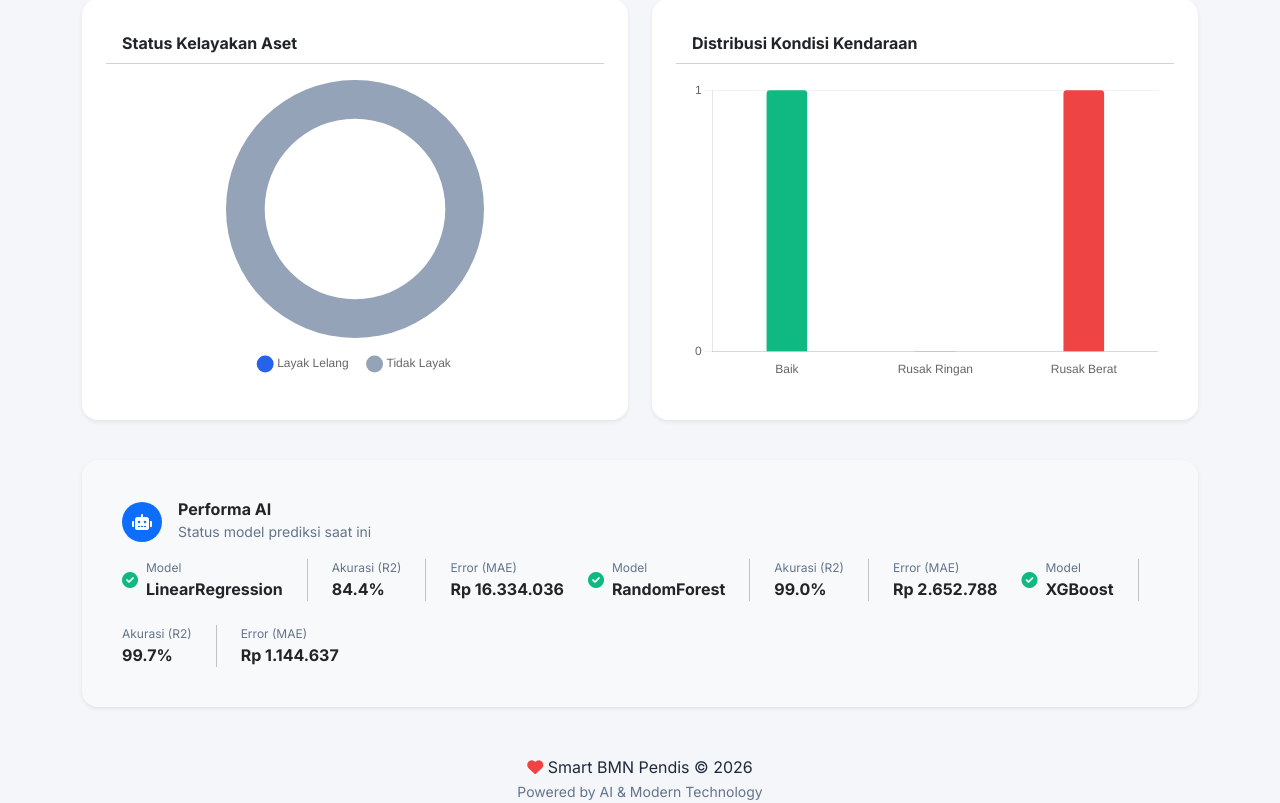
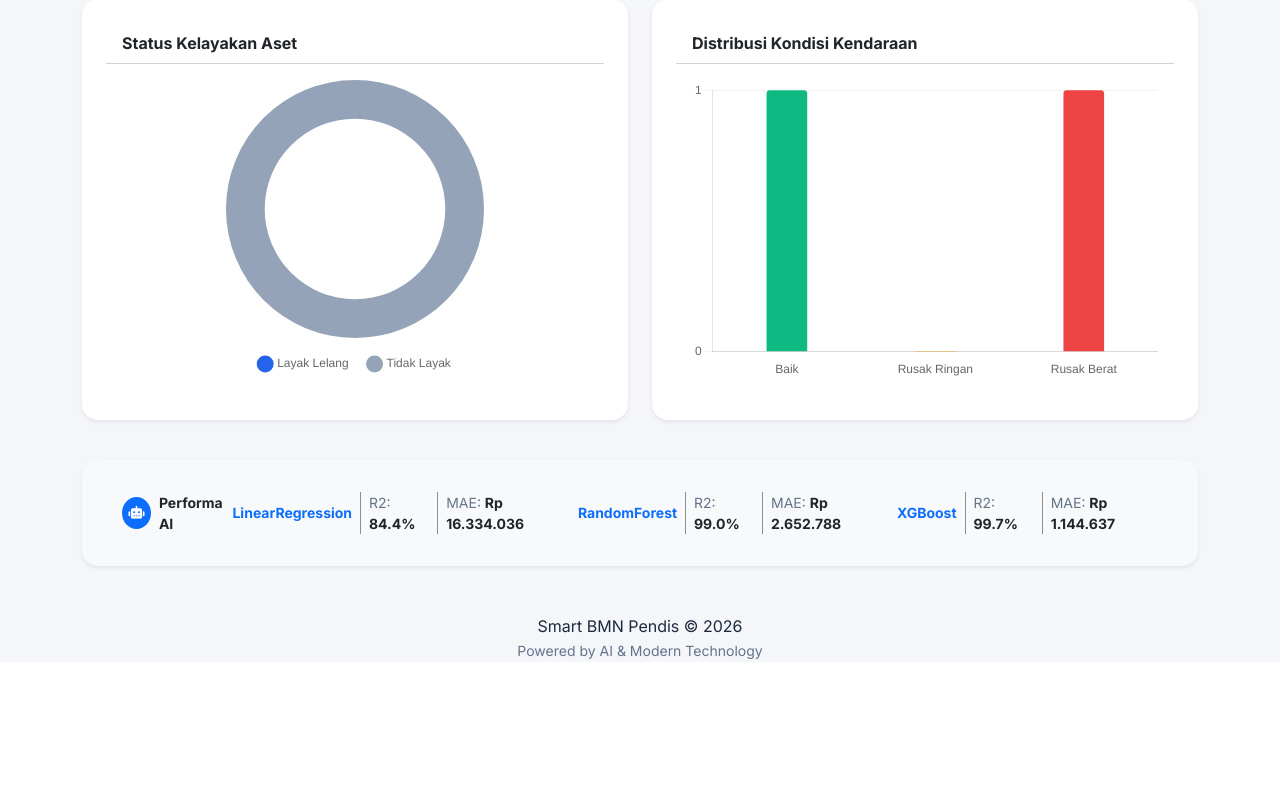
Before and after one commit to Muzanni23/smart_analysis_BMN, a Flask app: page / in a window 1280 px wide. Shown: the part 351-1154 px from the top of the page. After the commit the page ends 1010 px from the top, so only its background shows below. Run offline with Flask 3, Linux system fonts and the light colour scheme; a user stored in the database is signed in; data comes from the database, SQL or seed files in the repository; both versions use the stored data as it was after the commit.

Commit message:
Update fitur terbaru dan perbaikan bug

```diff
--- a/controllers/main.py
+++ b/controllers/main.py
@@ -74,6 +74,10 @@ def edit_vehicle(id):
         v.kondisi_saat_ini = request.form['kondisi']
         v.jarak_tempuh = int(request.form['km'])
 
+        # New Fields
+        v.pengguna_saat_ini = request.form.get('pengguna')
+        v.pejabat = request.form.get('pejabat')
+
         from services.decision_engine import DecisionEngine
         de = DecisionEngine()
         de.analyze_vehicle(v)
@@ -114,7 +118,9 @@ def vehicles():
             tahun_perolehan=int(request.form['tahun']),
             harga_perolehan=float(request.form['harga']),
             kondisi_saat_ini=request.form['kondisi'],
-            jarak_tempuh=int(request.form['km'])
+            jarak_tempuh=int(request.form['km']),
+            pengguna_saat_ini=request.form.get('pengguna'),
+            pejabat=request.form.get('pejabat')
         )
         try:
             db.session.add(v)
--- a/models/vehicle.py
+++ b/models/vehicle.py
@@ -10,6 +10,10 @@ class Vehicle(db.Model):
     tahun_perolehan = db.Column(db.Integer, nullable=False)
     harga_perolehan = db.Column(db.Float, nullable=False)
     kondisi_saat_ini = db.Column(db.String(20), nullable=False) # Baik, Rusak Ringan, Rusak Berat
+
+    # User Info
+    pengguna_saat_ini = db.Column(db.String(100), nullable=True)
+    pejabat = db.Column(db.String(100), nullable=True)
 
     # ML & Analysis Fields
     jarak_tempuh = db.Column(db.Integer, nullable=True, default=0) # KM
--- a/templates/base.html
+++ b/templates/base.html
@@ -77,7 +77,7 @@
   <footer class="text-center mt-5">
     <div class="container">
       <p class="mb-0">
-        <i class="fa-solid fa-heart text-danger"></i> Smart BMN Pendis &copy; {{ now.year }}
+        Smart BMN Pendis &copy; {{ now.year }}
       </p>
       <small class="text-muted">Powered by AI & Modern Technology</small>
     </div>
--- a/templates/dashboard.html
+++ b/templates/dashboard.html
@@ -96,41 +96,31 @@
 <div class="row mb-4">
     <div class="col-12">
         <div class="card shadow-sm border-0 bg-light">
-            <div class="card-body py-3 d-flex justify-content-between align-items-center flex-wrap gap-3">
+            <div class="card-body py-2 d-flex align-items-center justify-content-between">
                 <div class="d-flex align-items-center">
-                    <div class="bg-primary text-white rounded-circle d-flex align-items-center justify-content-center me-3"
-                        style="width: 40px; height: 40px;">
+                    <div class="bg-primary text-white rounded-circle d-flex align-items-center justify-content-center me-2"
+                        style="width: 32px; height: 32px; font-size: 0.8rem;">
                         <i class="fa-solid fa-robot"></i>
                     </div>
-                    <div>
-                        <h6 class="mb-0 fw-bold text-dark">Performa AI</h6>
-                        <small class="text-muted">Status model prediksi saat ini</small>
-                    </div>
+                    <span class="fw-bold text-dark small">Performa AI</span>
                 </div>
 
-                <div class="d-flex gap-4 align-items-center flex-wrap">
+                <div class="d-flex align-items-center gap-3">
                     {% if ml_metrics %}
                     {% for model, scores in ml_metrics.items() %}
-                    <div class="d-flex align-items-center">
-                        <i class="fa-solid fa-check-circle text-success me-2"></i>
-                        <div>
-                            <small class="text-muted d-block" style="font-size: 0.75rem;">Model</small>
-                            <span class="fw-bold text-dark">{{ model }}</span>
-                        </div>
-                    </div>
-                    <div class="vr opacity-25"></div>
-                    <div>
-                        <small class="text-muted d-block" style="font-size: 0.75rem;">Akurasi (R2)</small>
-                        <span class="fw-bold text-dark">{{ "%.1f"|format(scores.R2 * 100) }}%</span>
-                    </div>
-                    <div class="vr opacity-25"></div>
-                    <div>
-                        <small class="text-muted d-block" style="font-size: 0.75rem;">Error (MAE)</small>
-                        <span class="fw-bold text-dark">Rp {{ "{:,.0f}".format(scores.MAE).replace(',', '.') }}</span>
+                    <div class="d-flex align-items-center gap-2 small">
+                        <span class="fw-bold text-primary">{{ model }}</span>
+                        <div class="vr opacity-50"></div>
+                        <span class="text-muted">R2: <strong class="text-dark">{{ "%.1f"|format(scores.R2 *
+                                100) }}%</strong></span>
+                        <div class="vr opacity-50"></div>
+                        <span class="text-muted">MAE: <strong class="text-dark">Rp {{
+                                "{:,.0f}".format(scores.MAE).replace(',', '.') }}</strong></span>
                     </div>
                     {% endfor %}
                     {% else %}
-                    <span class="text-muted fst-italic"><i class="fa-solid fa-circle-exclamation me-2"></i>Model belum
+                    <span class="text-muted fst-italic small"><i class="fa-solid fa-circle-exclamation me-1"></i>Model
+                        belum
                         dilatih</span>
                     {% endif %}
                 </div>
```
Also changed, not shown: migrate_db.py (added, +23 -0 lines), task.md (+2 -2 lines), templates/vehicles.html (+8 -0 lines), instance/smart_bmn.db.
